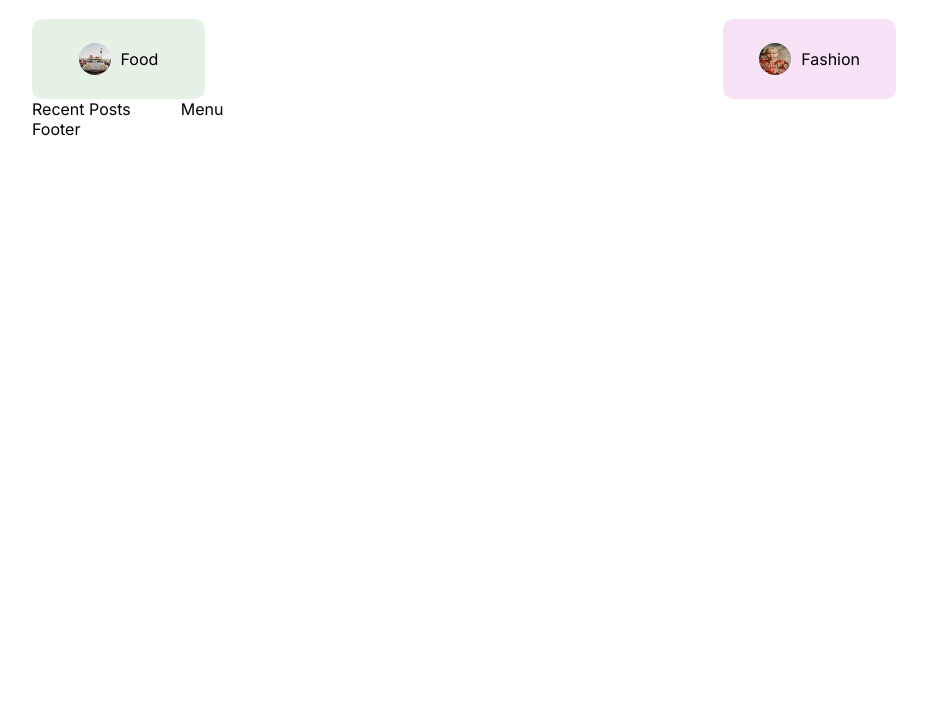
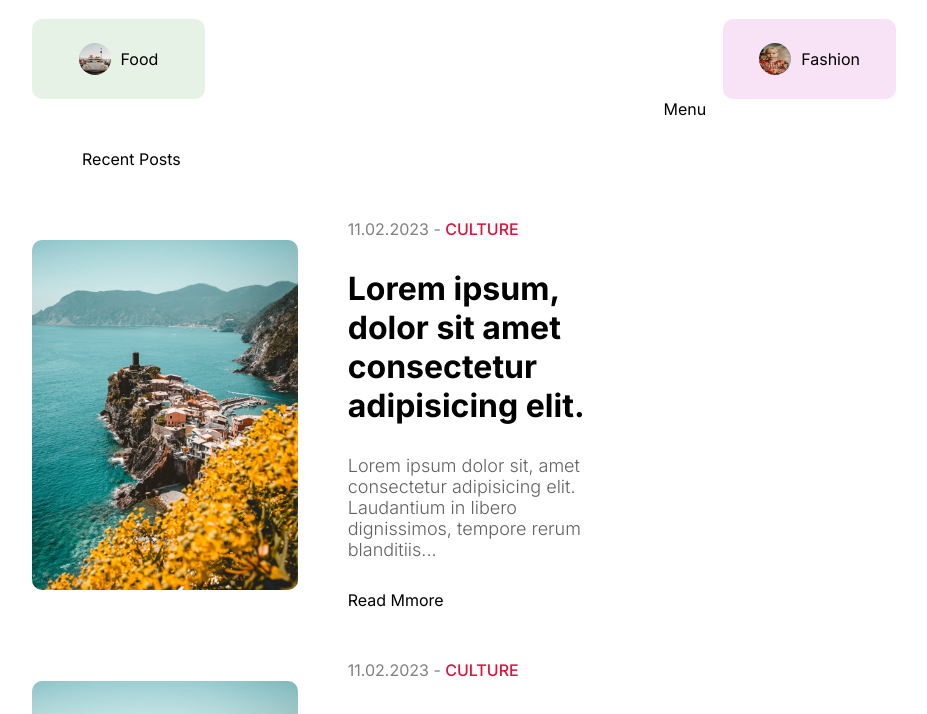
Before and after one commit to avangardewashere/a-next-blog, a Next.js app: page / in a window 1280 px wide. Shown: the part 1152-1866 px from the top of the page, without its empty margins (176-1103 px from the left). Before the commit the page ends 1291 px from the top, so only its background shows below. Built offline with nearby package versions, Linux system fonts and the light colour scheme.

Commit message:
add/card-design-layout

```diff
--- a/src/components/cardList/card/card.jsx
+++ b/src/components/cardList/card/card.jsx
@@ -1,13 +1,29 @@
 import Image from "next/image";
 import styles from "./card.module.css";
+import Link from "next/link";
 
 const Card = () => {
   return (
     <div className={styles.container}>
       <div className={styles.imageContainer}>
-        <Image alt="" src="/p1.jpeg" fill />
+        <Image alt="" src="/p1.jpeg" fill className={styles.image} />
       </div>
-      <div className={styles.textContainer}></div>
+      <div className={styles.textContainer}>
+        <div className={styles.detail}>
+          <span className={styles.date}>11.02.2023 - </span>
+          <span className={styles.category}>CULTURE</span>
+        </div>
+        <Link href="/">
+          <h1>Lorem ipsum, dolor sit amet consectetur adipisicing elit.</h1>
+        </Link>
+        <p className={styles.desc}>
+          Lorem ipsum dolor sit, amet consectetur adipisicing elit. Laudantium
+          in libero dignissimos, tempore rerum blanditiis...
+        </p>
+        <Link className={styles.link} href="/">
+          Read Mmore
+        </Link>
+      </div>
     </div>
   );
 };
--- a/src/components/cardList/card/card.module.css
+++ b/src/components/cardList/card/card.module.css
@@ -0,0 +1,38 @@
+.container {
+  margin-bottom: 50px;
+  display: flex;
+  align-items: center;
+  gap: 50px;
+}
+
+.imageContainer {
+  flex: 1;
+  height: 350px;
+  position: relative;
+}
+
+.textContainer {
+  flex: 1;
+  display: flex;
+  flex-direction: column;
+  gap: 30px;
+}
+
+.image {
+  object-fit: cover;
+  border-radius: 10px;;
+}
+
+.date {
+  color: gray;
+}
+.category {
+  color: crimson;
+  font-weight: 500;
+}
+
+.desc {
+  font-size: 18px;
+  font-weight: 300;
+  color: var(--softTextColor);
+}
--- a/src/components/cardList/cardList.jsx
+++ b/src/components/cardList/cardList.jsx
@@ -2,6 +2,7 @@ import React from "react";
 import styles from "./index.module.css";
 import Pagination from "../Pagination/pagination";
 import Image from "next/image";
+import Card from "./card/card";
 
 const CardList = () => {
   return (
@@ -10,6 +11,10 @@ const CardList = () => {
       <div className={styles.posts}>
         <div className={styles.post}>
          {/* Componentize */}
+         <Card />
+         <Card />
+         <Card />
+         <Card />
         </div>
       </div>
       <Pagination />
--- a/src/components/cardList/index.module.css
+++ b/src/components/cardList/index.module.css
@@ -0,0 +1,7 @@
+.container {
+  flex: 5;
+}
+
+.title {
+  margin: 50px;
+}
```
